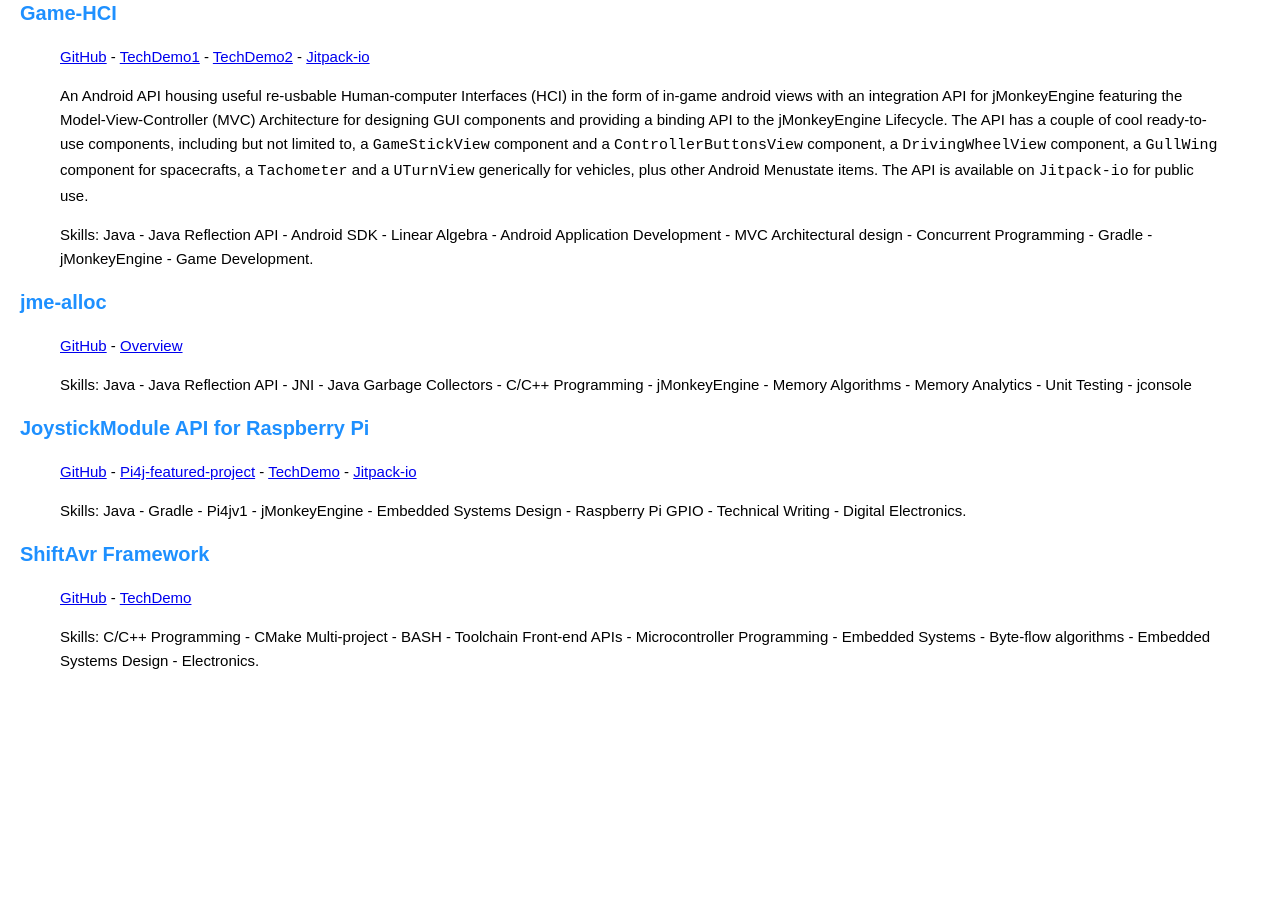
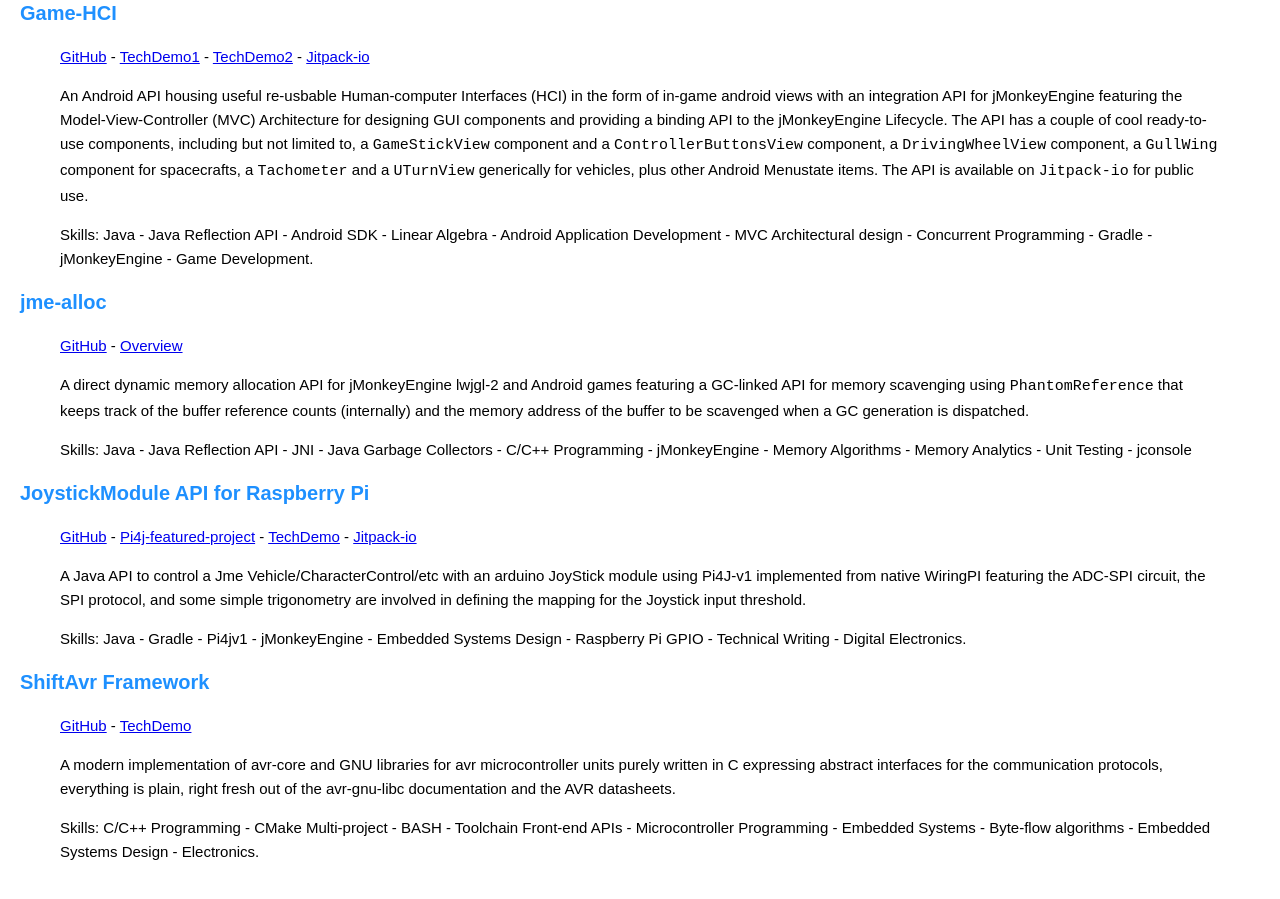
Before and after one commit to pavly-gerges/pavly-gerges, a Jekyll site: the page built from resume/index.md, in a window 1280 px wide and 900 px high, scrolled down 5551 px. Built offline with Jekyll 4.4.1, drawn with Linux system fonts in a browser that asks for light colours; our own code applies the rules of GitHub Pages for plain Markdown files; before the commit the page ends 6260 px from its top, so only the background shows below that.

Commit message:
Update index.md

```diff
--- a/resume/index.md
+++ b/resume/index.md
@@ -108,11 +108,15 @@ Welcome, it's an honor for me that you've reached here! I'm Pavly Gerges, aka. p
 ### jme-alloc
 > [GitHub](https://github.com/Electrostat-Lab/jme-alloc) - [Overview](https://www.youtube.com/watch?v=x1vHPwcLM_w)
 >
+> A direct dynamic memory allocation API for jMonkeyEngine lwjgl-2 and Android games featuring a GC-linked API for memory scavenging using `PhantomReference` that keeps track of the buffer reference counts (internally) and the memory address of the buffer to be scavenged when a GC generation is dispatched.
+>
 > Skills: Java - Java Reflection API - JNI - Java Garbage Collectors - C/C++ Programming - jMonkeyEngine - Memory Algorithms - Memory Analytics - Unit Testing - jconsole
 >
 
 ### JoystickModule API for Raspberry Pi
 > [GitHub](https://github.com/Electrostat-Lab/JoyStickModule) - [Pi4j-featured-project](https://www.pi4j.com/featured-projects/joystick-game/) - [TechDemo](https://www.youtube.com/watch?v=9ZvhFQSwHF0) - [Jitpack-io](https://jitpack.io/#Electrostat-Lab/JoystickModule)
+>
+> A Java API to control a Jme Vehicle/CharacterControl/etc with an arduino JoyStick module using Pi4J-v1 implemented from native WiringPI featuring the ADC-SPI circuit, the SPI protocol, and some simple trigonometry are involved in defining the mapping for the Joystick input threshold.
 >
 > Skills: Java - Gradle - Pi4jv1 - jMonkeyEngine - Embedded Systems Design - Raspberry Pi GPIO - Technical Writing - Digital Electronics.
 >
@@ -120,5 +124,7 @@ Welcome, it's an honor for me that you've reached here! I'm Pavly Gerges, aka. p
 ### ShiftAvr Framework
 > [GitHub](https://github.com/Electrostat-Lab/ShiftAvr) - [TechDemo](https://www.linkedin.com/feed/update/urn:li:activity:7051549167554375681/?updateEntityUrn=urn%3Ali%3Afs_updateV2%3A%28urn%3Ali%3Aactivity%3A7051549167554375681%2CFEED_DETAIL%2CEMPTY%2CDEFAULT%2Cfalse%29&originTrackingId=%2BLQ7QpzJQ4uLz6ngNdXFjQ%3D%3D)
 >
+> A modern implementation of avr-core and GNU libraries for avr microcontroller units purely written in C expressing abstract interfaces for the communication protocols, everything is plain, right fresh out of the avr-gnu-libc documentation and the AVR datasheets.
+>
 > Skills: C/C++ Programming - CMake Multi-project - BASH - Toolchain Front-end APIs - Microcontroller Programming - Embedded Systems - Byte-flow algorithms - Embedded Systems Design - Electronics.
 >
```
